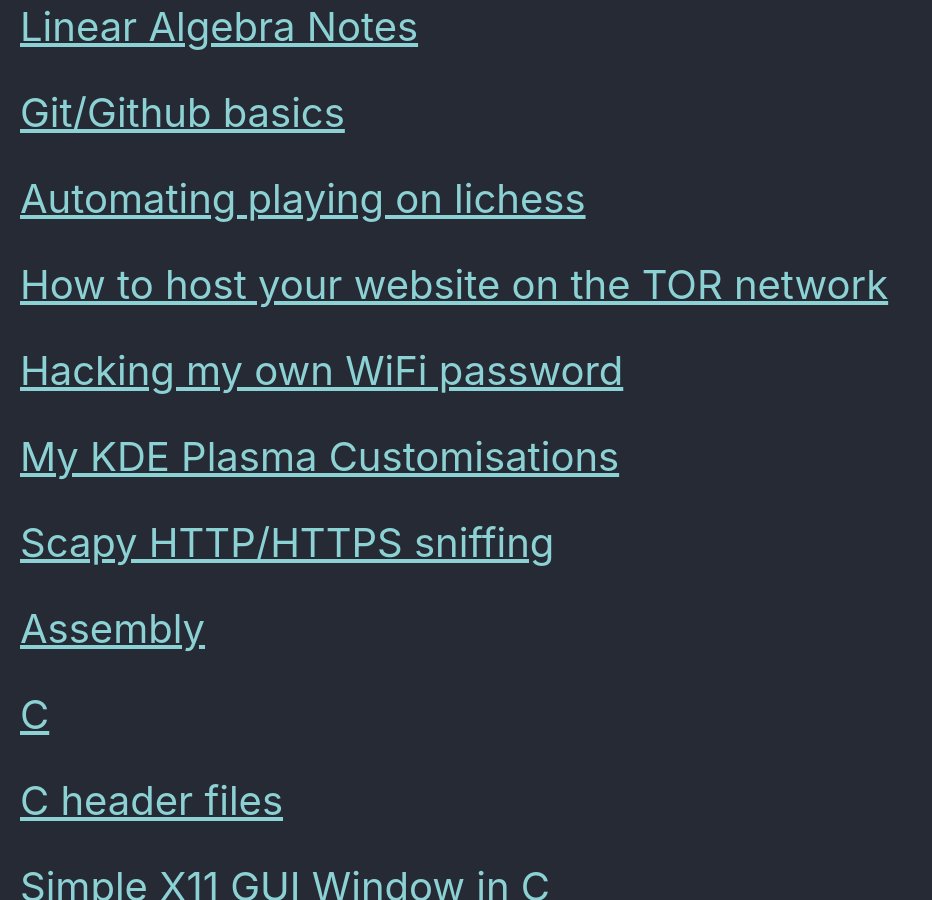
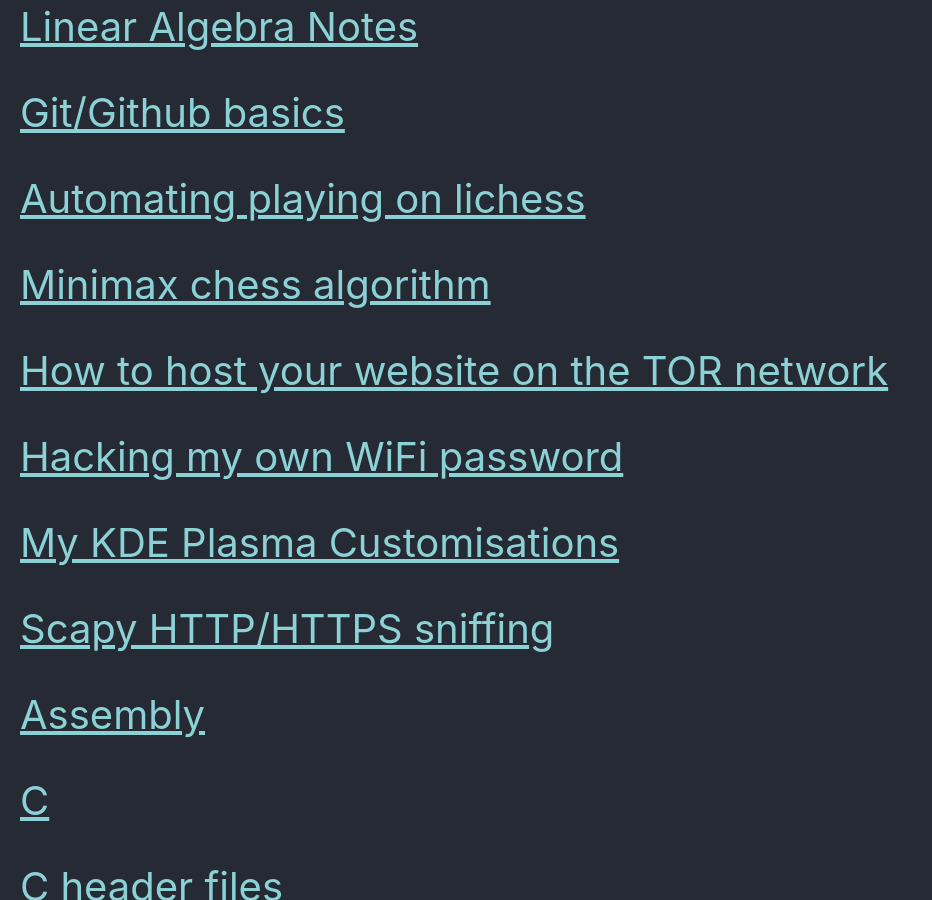
Before and after one commit to Connor-McCartney/Connor-McCartney.github.io, a Jekyll site: the page built from _pages/misc.md, in a window 1280 px wide and 900 px high, scrolled down 1153 px. Shown: the whole window, without its empty margins (0-932 px from the left). Built offline with Jekyll 4.4.1, drawn with Linux system fonts in a browser that asks for light colours; cached includes are drawn as plain includes.

Commit message:
Update misc.md

```diff
--- a/_pages/misc.md
+++ b/_pages/misc.md
@@ -33,6 +33,8 @@ title: Misc
 
 <span style="font-size:2em;">   [Automating playing on lichess](/misc/lichess)   </span>
 
+<span style="font-size:2em;">   [Minimax chess algorithm](/misc/minimax-chess)   </span>
+
 <span style="font-size:2em;">   [How to host your website on the TOR network](/misc/host-tor-site)   </span>
 
 <span style="font-size:2em;">   [Hacking my own WiFi password](/misc/hackingmywifi)   </span>
```
